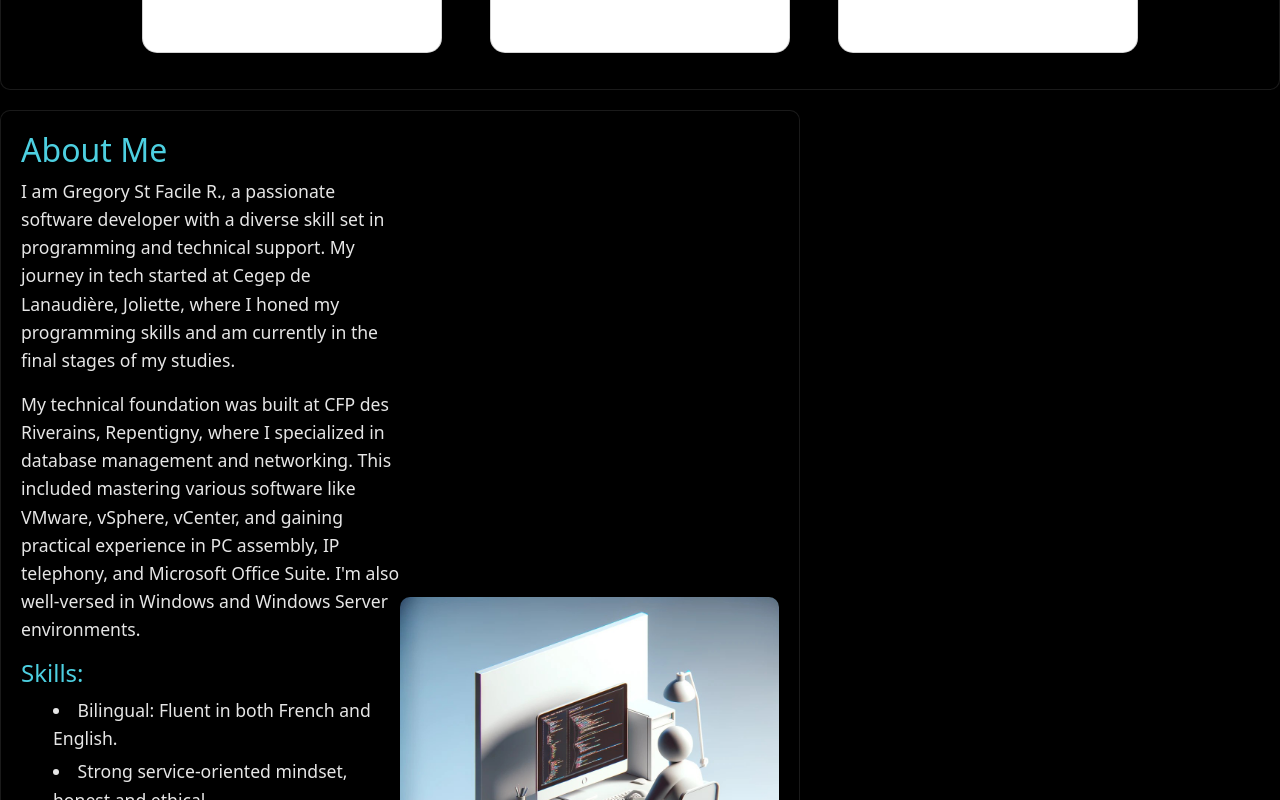
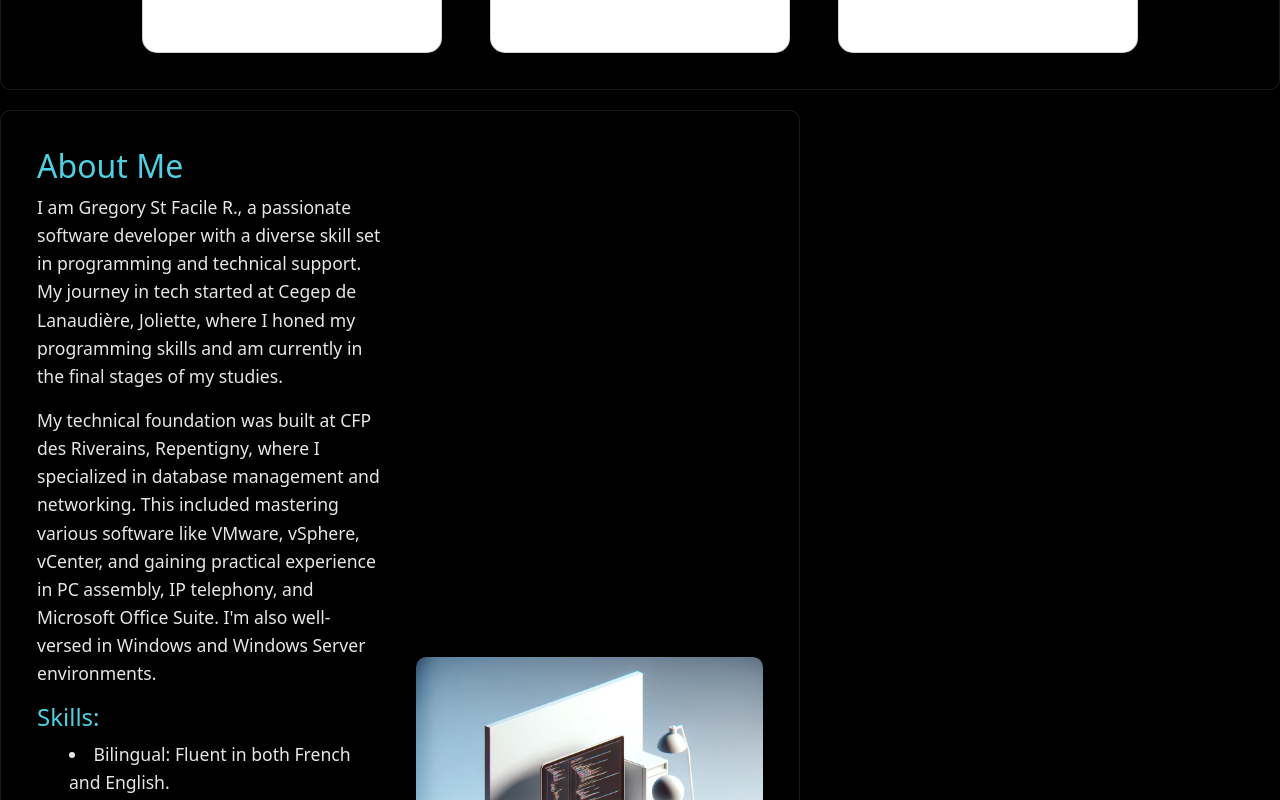
Before and after one commit to gregreborn/my-portfolio, a React (Create React App) app: page / in a window 1280 px wide. Shown: the part 500-1300 px from the top of the page. Built offline with nearby package versions, Linux system fonts and the light colour scheme.

Commit message:
Update App.css

```diff
--- a/src/App.css
+++ b/src/App.css
@@ -125,11 +125,15 @@ h1 {
 .about-container {
   display: flex;
   align-items: center;
-  justify-content: space-around;
+  justify-content: center;
+  flex-wrap: wrap;
+  max-width: 1200px;
+  margin: 0 auto;
 }
 
 .about-text, .about-image {
   flex: 1;
+  padding: 1rem;
 }
 
 .about-image img {
@@ -138,10 +142,11 @@ h1 {
   border-radius: 10px;
 }
 
-/* Responsive styling */
+
 @media (max-width: 768px) {
   .about-container {
     flex-direction: column;
+    justify-content: space-around;
   }
 }
 
```
